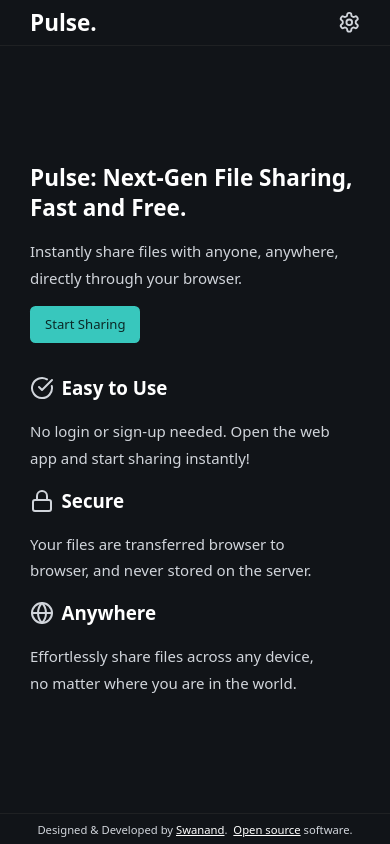
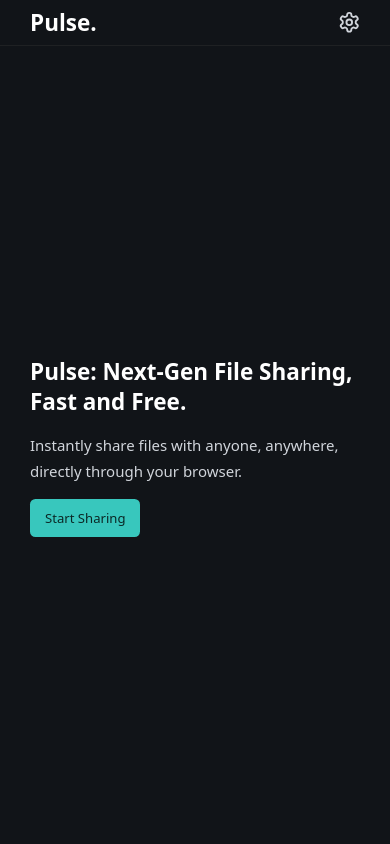
Before and after one commit to Swanand01/Pulse, a React (Create React App) app in the folder client/: page / in a window 390 px wide. Shown: the top 844 px of the page. Built offline with nearby package versions, Linux system fonts and the light colour scheme.

Commit message:
Update landing page spacing

```diff
--- a/client/src/components/routes/Home/Features.tsx
+++ b/client/src/components/routes/Home/Features.tsx
@@ -20,7 +20,7 @@ const FEATURES = [
 
 export default function Features() {
   return (
-    <div className="flex flex-col sm:flex-row gap-4 px-8 prose prose-invert">
+    <div className="flex flex-col justify-center sm:flex-row gap-4 px-8 prose prose-invert h-[95vh] sm:h-fit sm:justify-start sm:items-center">
       {FEATURES.map(({ icon, heading, text }) => (
         <div className="flex flex-col max-w-80 gap-4" key={heading}>
           <div className="flex gap-2 items-center">
--- a/client/src/components/routes/Home/Hero.tsx
+++ b/client/src/components/routes/Home/Hero.tsx
@@ -13,7 +13,7 @@ export default function Hero() {
   }
 
   return (
-    <div className="px-8 prose prose-invert flex flex-col gap-y-4">
+    <div className="px-8 prose prose-invert flex flex-col justify-center gap-y-4 h-[95vh] sm:h-fit">
       <h2 className="mb-0">Pulse: Next-Gen File Sharing, Fast and Free.</h2>
       <p className="mb-0">
         Instantly share files with anyone, anywhere, directly through your
--- a/client/src/components/routes/Home/index.tsx
+++ b/client/src/components/routes/Home/index.tsx
@@ -3,7 +3,7 @@ import Hero from "./Hero";
 
 export default function Home() {
   return (
-    <div className="flex flex-1 flex-col gap-8 justify-center sm:gap-28">
+    <div className="flex flex-1 flex-col justify-center sm:gap-28">
       <Hero />
       <Features />
     </div>
--- a/client/src/components/routes/Room/NetworkGraph/index.tsx
+++ b/client/src/components/routes/Room/NetworkGraph/index.tsx
@@ -91,7 +91,7 @@ const NetworkGraph: React.FC<NetworkGraphProps> = ({ users }) => {
   }, [reactFlowInstance, nodes]);
 
   return (
-    <div className="h-48 sm:h-64">
+    <div className="h-48 sm:h-64 sm:w-[500px]">
       <ReactFlow
         nodes={nodes}
         edges={edges}
```
